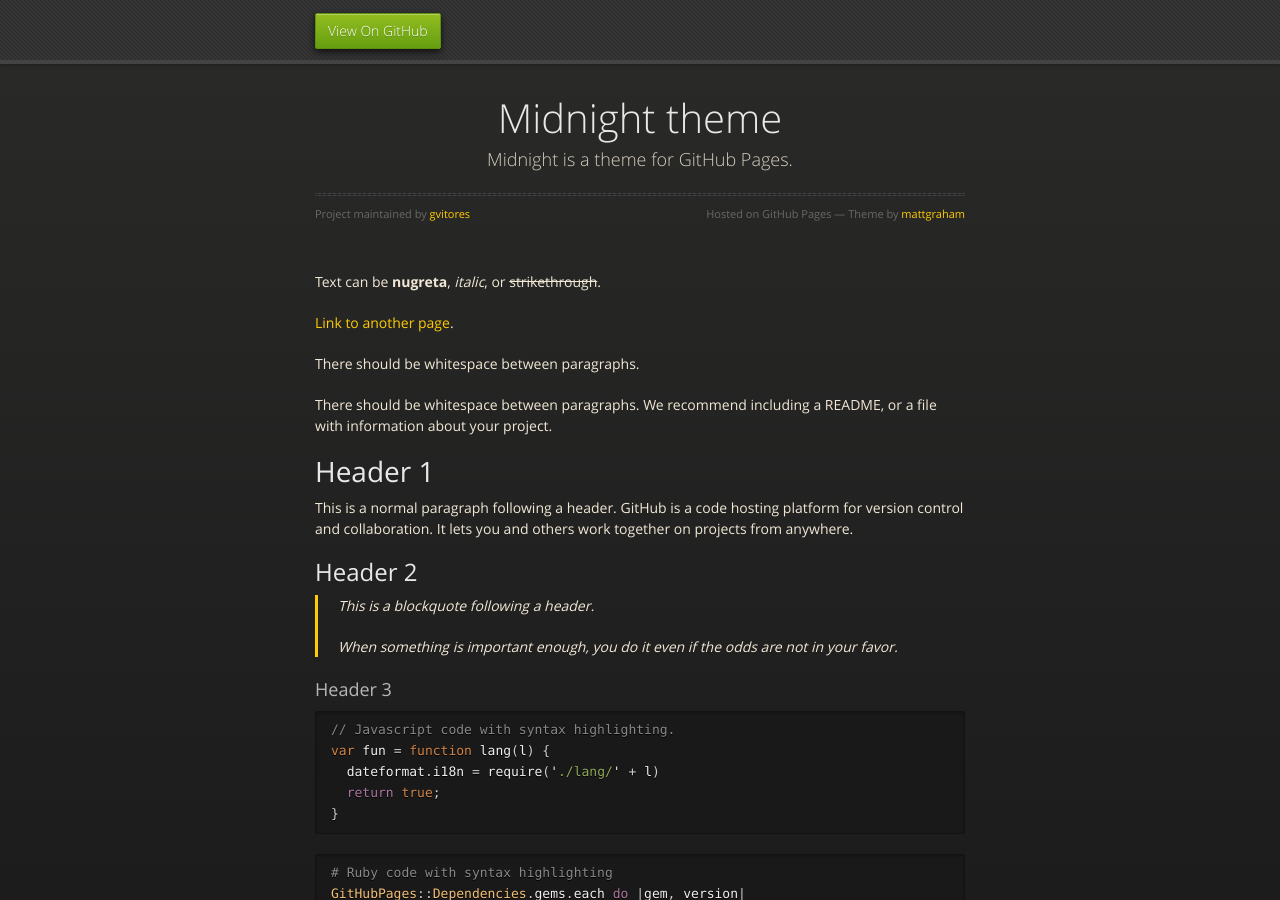
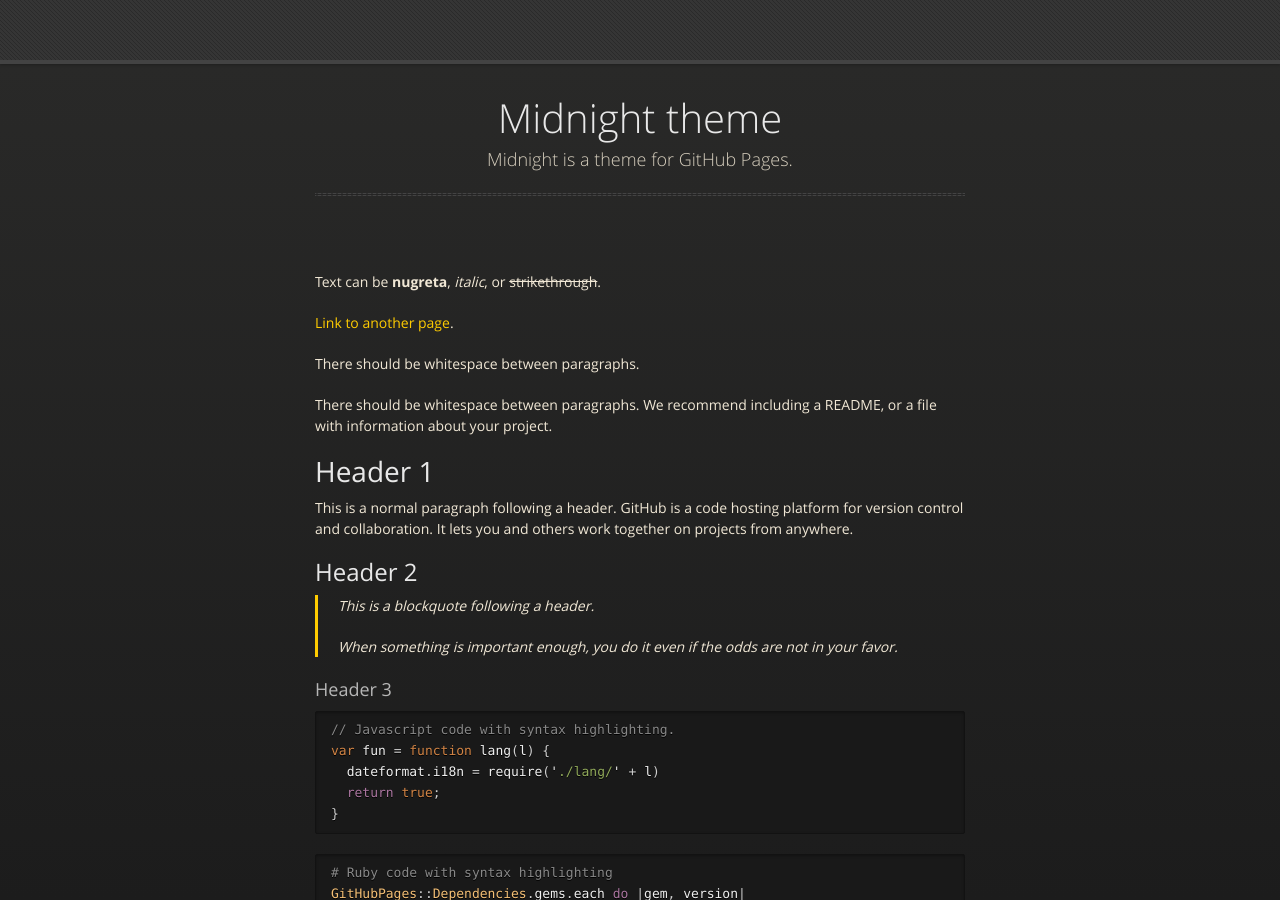
Before and after one commit to gvitores/n, a Jekyll site: the page built from index.md, in a window 1280 px wide and 900 px high. Built offline with Jekyll 4.4.1, drawn with Linux system fonts in a browser that asks for light colours.

Commit message:
Update default.html

```diff
--- a/_layouts/default.html
+++ b/_layouts/default.html
@@ -21,7 +21,7 @@
       <div id="header">
         <nav>
           <ul>
-            <li class="fork"><a href="{{ site.github.repository_url }}">View On GitHub</a></li>
+
 
 
           </ul>
@@ -35,8 +35,7 @@
           <h1>{{ site.title | default: site.github.repository_name }}</h1>
           <p>{{ site.description | default: site.github.project_tagline }}</p>
           <hr>
-          <span class="credits left">Project maintained by <a href="{{ site.github.owner_url }}">{{ site.github.owner_name }}</a></span>
-          <span class="credits right">Hosted on GitHub Pages &mdash; Theme by <a href="https://twitter.com/mattgraham">mattgraham</a></span>
+
         </div>
 
         {{ content }}
```
